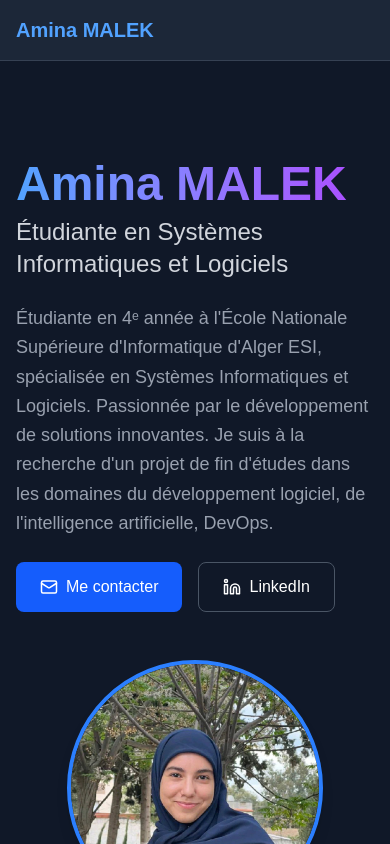
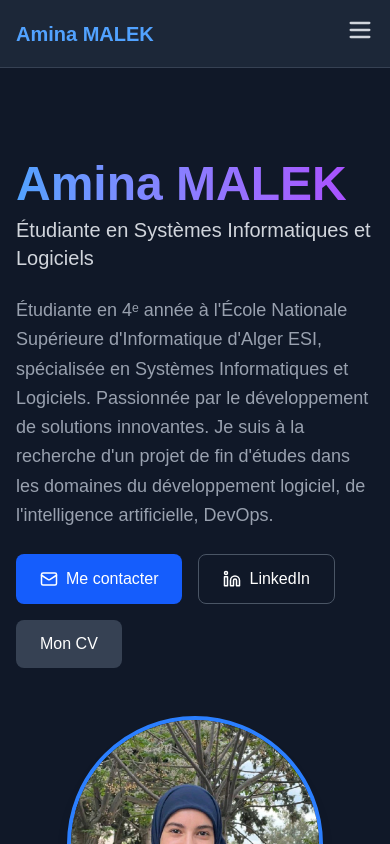
Before and after one commit to aminaMalek/portfolio, a Next.js app: page / in a window 390 px wide. Shown: the top 844 px of the page. Built offline with nearby package versions, Linux system fonts and the light colour scheme.

Commit message:
edit the profile section and the navbar

```diff
--- /dev/null
+++ b/src/app/navbar.tsx
@@ -0,0 +1,66 @@
+'use client';
+import { useState } from 'react';
+import { Menu, X } from 'lucide-react';
+
+export default function Navbar({ data, scrollToSection, activeSection }: any) {
+  const [menuOpen, setMenuOpen] = useState(false);
+
+  const toggleMenu = () => setMenuOpen(!menuOpen);
+  const closeMenu = () => setMenuOpen(false);
+
+  return (
+    <nav className="fixed top-0 w-full bg-gray-800/95 backdrop-blur-sm z-50 border-b border-gray-700">
+      <div className="max-w-6xl mx-auto px-4 py-4">
+        <div className="flex justify-between items-center">
+          <h1 className="text-xl font-bold text-blue-400">{data?.profile.name}</h1>
+
+          {/* Desktop links */}
+          <div className="hidden md:flex space-x-6">
+            {['profile', 'competences', 'experiences', 'projets', 'contact'].map((section) => (
+              <button
+                key={section}
+                onClick={() => scrollToSection(section)}
+                className={`capitalize transition-colors hover:text-blue-400 ${
+                  activeSection === section ? 'text-blue-400' : 'text-gray-300'
+                }`}
+              >
+                {section === 'competences' ? 'Compétences' :
+                 section === 'experiences' ? 'Expériences' :
+                 section === 'projets' ? 'Projets' : section}
+              </button>
+            ))}
+          </div>
+
+          {/* Hamburger */}
+          <div className="md:hidden">
+            <button onClick={toggleMenu} className="text-gray-300">
+              {menuOpen ? <X size={28} /> : <Menu size={28} />}
+            </button>
+          </div>
+        </div>
+
+        {/* Mobile menu */}
+        {menuOpen && (
+          <div className="md:hidden mt-4 flex flex-col space-y-4">
+            {['profile', 'competences', 'experiences', 'projets', 'contact'].map((section) => (
+              <button
+                key={section}
+                onClick={() => {
+                  scrollToSection(section);
+                  closeMenu();
+                }}
+                className={`capitalize text-left transition-colors hover:text-blue-400 ${
+                  activeSection === section ? 'text-blue-400' : 'text-gray-300'
+                }`}
+              >
+                {section === 'competences' ? 'Compétences' :
+                 section === 'experiences' ? 'Expériences' :
+                 section === 'projets' ? 'Projets' : section}
+              </button>
+            ))}
+          </div>
+        )}
+      </div>
+    </nav>
+  );
+}
--- a/src/app/page.tsx
+++ b/src/app/page.tsx
@@ -3,6 +3,7 @@ import React, { useState, useEffect } from 'react';
 import Image from 'next/image';
 import { Linkedin, Mail, Phone, ExternalLink, Calendar, Award, Code } from 'lucide-react';
 import portfolioData from './data/data.json';
+import Navbar from './navbar';
 
 type PortfolioData = typeof portfolioData;
 
@@ -41,28 +42,7 @@ const Portfolio = () => {
   return (
     <div className="min-h-screen text-white relative overflow-hidden">
       {/* Navigation */}
-      <nav className="fixed top-0 w-full bg-gray-800/95 backdrop-blur-sm z-50 border-b border-gray-700">
-        <div className="max-w-6xl mx-auto px-4 py-4">
-          <div className="flex justify-between items-center">
-            <h1 className="text-xl font-bold text-blue-400">{data?.profile.name}</h1>
-            <div className="hidden md:flex space-x-6">
-              {['profile', 'competences', 'experiences', 'projets', 'contact'].map((section) => (
-                <button
-                  key={section}
-                  onClick={() => scrollToSection(section)}
-                  className={`capitalize transition-colors hover:text-blue-400 ${
-                    activeSection === section ? 'text-blue-400' : 'text-gray-300'
-                  }`}
-                >
-                  {section === 'competences' ? 'Compétences' :
-                   section === 'experiences' ? 'Expériences' :
-                   section === 'projets' ? 'Projets' : section}
-                </button>
-              ))}
-            </div>
-          </div>
-        </div>
-      </nav>
+      <Navbar data={data} scrollToSection={scrollToSection} activeSection={activeSection} />
 
       {/* Hero Section - Profile */}
       <section id="profile" className="pt-20 min-h-screen flex items-center bg-gray-900">
@@ -73,10 +53,10 @@ const Portfolio = () => {
                 <h1 className="text-5xl font-bold bg-gradient-to-r from-blue-400 to-purple-500 bg-clip-text text-transparent">
                   {data?.profile.name}
                 </h1>
-                <h2 className="text-2xl text-gray-300 font-light">{data?.profile.title}</h2>
+                <h2 className="text-xl text-gray-300 font-light">{data?.profile.title}</h2>
               </div>
               <p className="text-lg text-gray-400 leading-relaxed">{data?.profile.description}</p>
-              <div className="flex space-x-4">
+              <div className="flex flex-wrap gap-4">
                 <a
                   href={`mailto:${data?.profile.contact.email}`}
                   className="bg-blue-600 hover:bg-blue-700 px-6 py-3 rounded-lg transition-colors flex items-center space-x-2"
@@ -90,6 +70,15 @@ const Portfolio = () => {
                 >
                   <Linkedin size={18} />
                   <span>LinkedIn</span>
+                </a>
+
+                <a
+                  href="/CV_Amina_MALEK.pdf"
+                  target="_blank"
+                  rel="noopener noreferrer"
+                  className="bg-gray-700 hover:bg-gray-600 px-6 py-3 rounded-lg transition-colors flex items-center space-x-2 text-white"
+                >
+                  <span>Mon CV</span>
                 </a>
               </div>
             </div>
```
Also changed, not shown: 1 other file (tests, documents, lock files or other folders).
